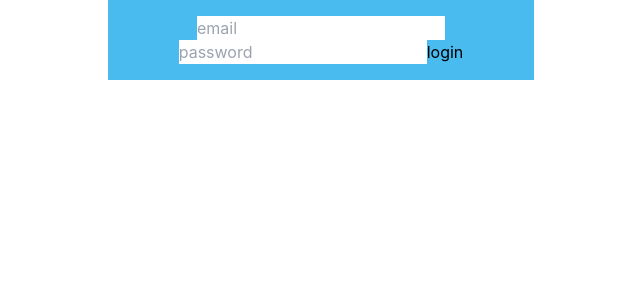
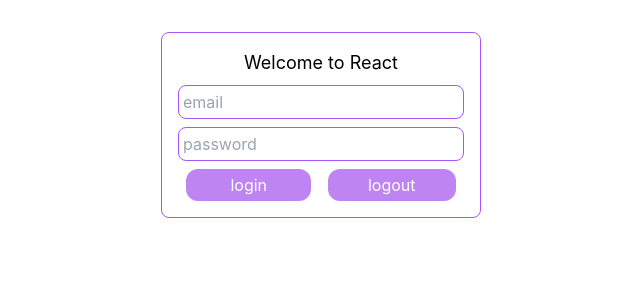
Before and after one commit to giorgideveloper/react-auth-app, a React (Create React App) app: page / in a window 1280 px wide. Shown: the top 300 px of the page, without its empty margins (319-959 px from the left). Built offline with nearby package versions, Linux system fonts and the light colour scheme.

Commit message:
add style

```diff
--- a/src/App.js
+++ b/src/App.js
@@ -1,14 +1,14 @@
-import React from "react";
-import "./App.css";
-import { useDispatch } from "react-redux";
-import { login } from "./redux/Auth";
-import { useRef } from "react";
-import ApiService from "./services/ApiService";
+import React from 'react';
+import './App.css';
+import { useDispatch } from 'react-redux';
+import { login } from './redux/Auth';
+import { useRef } from 'react';
+import ApiService from './services/ApiService';
 
 function App() {
 	const dispatch = useDispatch();
-  const emailRef = useRef("");
-  const passwordRef = useRef("");
+	const emailRef = useRef('');
+	const passwordRef = useRef('');
 
 	function loginUser() {
 		ApiService.login({
@@ -16,24 +16,54 @@
 			password: passwordRef.current.value,
 			device_name: window.navigator.userAgent,
 		})
-      .then((res) => {
+			.then(res => {
 				if (res.status === 200) {
 					dispatch(login(res.data));
 				}
 			})
-      .catch((err) => {
+			.catch(err => {
 				console.log(err);
 			});
 	}
+	function logoutUser() {
+		ApiService.logout();
+	}
 
 	return (
-    <div className="flex flex-row justify-center text-center align-middle ">
-      <div className="basis-1/3  p-4  bg-sky-500/75  ">
-        <input type="email" placeholder="email" ref={emailRef} />
-        <input type="password" placeholder="password" ref={passwordRef} />
-        <button type="submit" onClick={() => loginUser()}>
+		<div className='flex flex-row  justify-center text-center align-middle '>
+			<div className='basis-1/4  p-4  border border-purple-500 rounded-lg m-8 h-62  '>
+				<div className=' flex flex-col '>
+					<h1 className='text-lg text-weight-bold'>Welcome to React</h1>{' '}
+					<input
+						type='email'
+						className='border border-purple-500 rounded-lg p-1 my-2  '
+						placeholder='email'
+						ref={emailRef}
+					/>
+					<input
+						type='password'
+						className='border border-purple-500 rounded-lg p-1 '
+						placeholder='password'
+						ref={passwordRef}
+					/>
+				</div>
+
+				<div className=' flex justify-center'>
+					<button
+						className='mx-1 mt-2 bg-purple-600 bg-opacity-60 block mx-auto py-1 px-11 rounded-xl text-white hover:bg-opacity-100 transition-all '
+						type='submit'
+						onClick={() => loginUser()}
+					>
 						login
 					</button>
+					<button
+						type='submit'
+						className='mx-1 mt-2 bg-purple-600 bg-opacity-60 block mx-auto py-1 px-10 rounded-xl text-white hover:bg-opacity-100 transition-all '
+						onClick={() => logoutUser()}
+					>
+						logout
+					</button>
+				</div>
 			</div>
 		</div>
 	);
```
Lines whose indentation alone changed are shown as unchanged.
